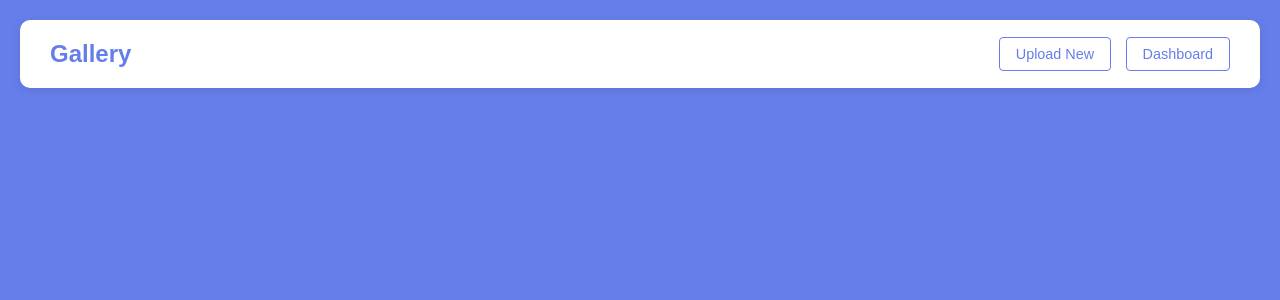
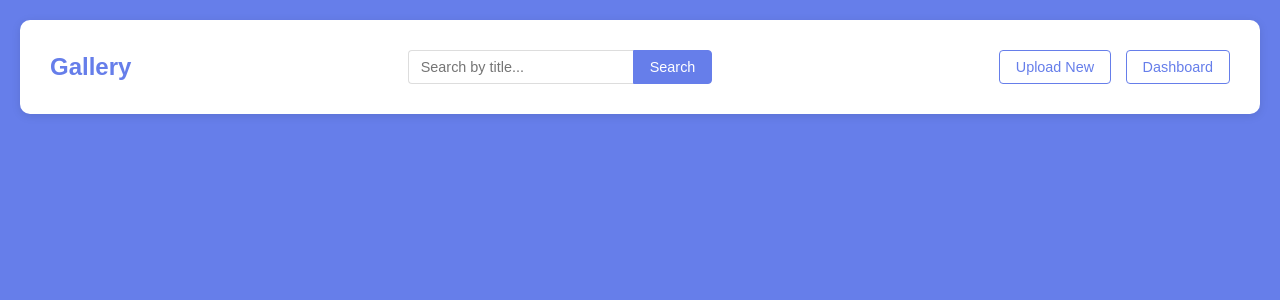
Before and after one commit to nezquick123/appsec-signup, a Flask app: page /gallery in a window 1280 px wide. Shown: the top 300 px of the page. Run offline with Flask 3, Linux system fonts and the light colour scheme.

Commit message:
search engine

```diff
--- a/app/routes/content.py
+++ b/app/routes/content.py
@@ -10,9 +10,18 @@ content_bp = Blueprint('content', __name__)
 def gallery():
     """Public gallery viewable by anyone."""
     page = request.args.get('page', 1, type=int)
+    search_query = request.args.get('q', '') # Get search query
+    query = Post.query
+
+    if search_query:
+        # Filter by title containing the search query (case-insensitive)
+        query = query.filter(Post.title.ilike(f'%{search_query}%'))
+
     # Get posts ordered by newest first
-    posts = Post.query.order_by(Post.created_at.desc()).paginate(page=page, per_page=9)
-    return render_template('gallery.html', posts=posts)
+    posts = query.order_by(Post.created_at.desc()).paginate(page=page, per_page=9)
+
+    # Pass search_query to the template to preserve input value
+    return render_template('gallery.html', posts=posts, search_query=search_query)
 
 @content_bp.route('/post/<post_id>')
 def post_detail(post_id):
--- a/app/templates/gallery.html
+++ b/app/templates/gallery.html
@@ -24,6 +24,7 @@
             justify-content: space-between;
             align-items: center;
             box-shadow: 0 2px 10px rgba(0,0,0,0.1);
+            flex-wrap: wrap; /* Allows wrapping on smaller screens */
         }
 
         .nav h2 { margin: 0; color: #667eea; }
@@ -44,6 +45,43 @@
         .btn:hover {
             background: #667eea;
             color: white;
+        }
+
+        /* Search Bar Styling */
+        .search-form {
+            display: flex;
+            align-items: center;
+            margin: 10px 0;
+        }
+
+        .search-input {
+            padding: 8px 12px;
+            border: 1px solid #ddd;
+            border-radius: 4px 0 0 4px;
+            border-right: none;
+            font-size: 0.9em;
+            outline: none;
+            width: 200px;
+            transition: border-color 0.3s;
+        }
+
+        .search-input:focus {
+            border-color: #667eea;
+        }
+
+        .search-btn {
+            padding: 8px 16px;
+            background: #667eea;
+            color: white;
+            border: 1px solid #667eea;
+            border-radius: 0 4px 4px 0;
+            cursor: pointer;
+            font-size: 0.9em;
+            transition: background 0.3s;
+        }
+
+        .search-btn:hover {
+            background: #5a67d8;
         }
 
         /* Grid and Card Layout */
@@ -101,6 +139,8 @@
         }
         .flash-messages {
             margin-bottom: 20px;
+            width: 100%; /* Ensure flash messages take full width if they wrap */
+            margin-top: 10px;
         }
         .flash-message {
             padding: 12px 15px;
@@ -113,6 +153,12 @@
 <body>
     <div class="nav">
         <h2>Gallery</h2>
+
+        <form action="{{ url_for('content.gallery') }}" method="get" class="search-form">
+            <input type="text" name="q" class="search-input" placeholder="Search by title..." value="{{ search_query|default('') }}">
+            <button type="submit" class="search-btn">Search</button>
+        </form>
+
         <div>
             <a href="{{ url_for('content.upload') }}" class="btn">Upload New</a>
             <a href="{{ url_for('main.dashboard') }}" class="btn">Dashboard</a>
```
Also changed, not shown: 1 other file.
